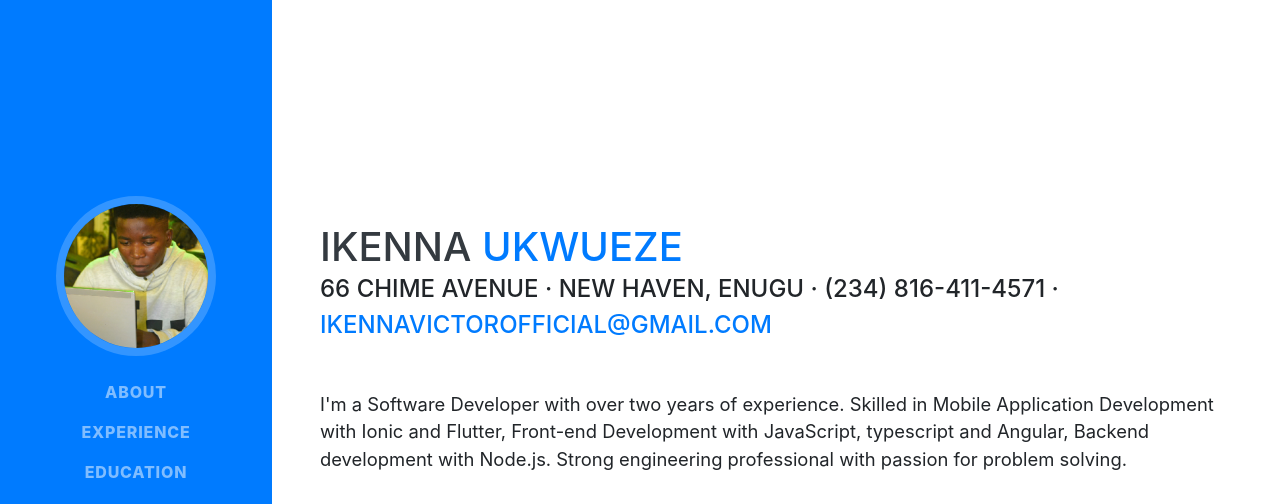
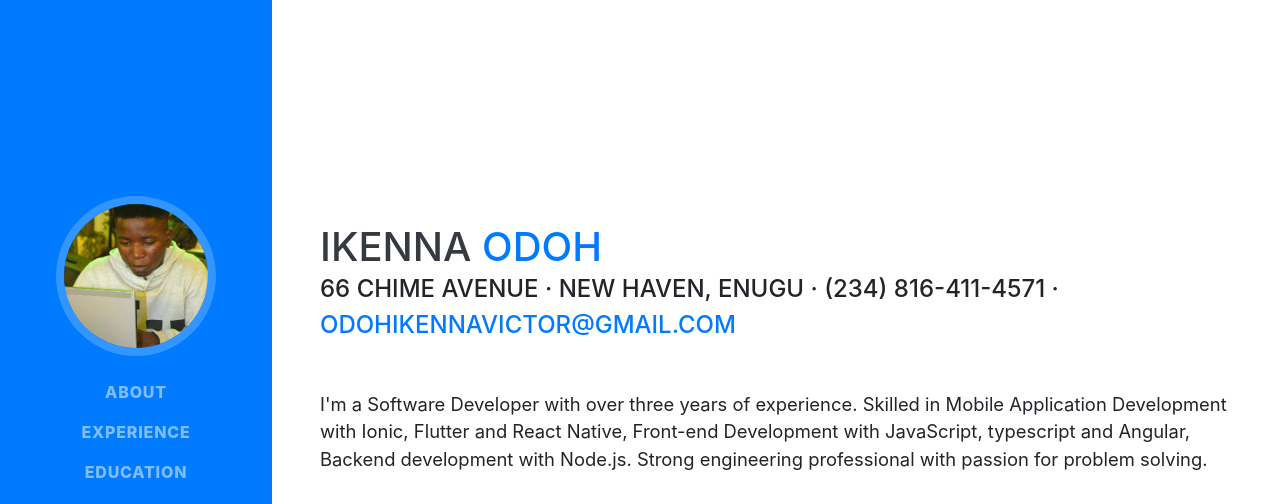
Before and after one commit to ikenna042/ikenna042.github.io, a website with bundled scripts: page index.html in a window 1280 px wide. Shown: the top 504 px of the page. Built offline with nearby package versions, Linux system fonts and the light colour scheme; a web font is replaced by a local one.

Commit message:
Modified skills and name

```diff
--- a/index.html
+++ b/index.html
@@ -27,7 +27,7 @@
 
   <nav class="navbar navbar-expand-lg navbar-dark bg-primary fixed-top" id="sideNav">
     <a class="navbar-brand js-scroll-trigger" href="#page-top">
-      <span class="d-block d-lg-none">Ikenna Ukwueze</span>
+      <span class="d-block d-lg-none">Ikenna Odoh</span>
       <span class="d-none d-lg-block">
         <img class="img-fluid img-profile rounded-circle mx-auto mb-2" src="img/ik.png" alt="">
       </span>
@@ -64,12 +64,12 @@
     <section class="resume-section p-3 p-lg-5 d-flex align-items-center" id="about">
       <div class="w-100">
         <h1 class="mb-0">Ikenna
-          <span class="text-primary">Ukwueze</span>
+          <span class="text-primary">Odoh</span>
         </h1>
         <div class="subheading mb-5">66 Chime Avenue · New Haven, Enugu · (234) 816-411-4571 ·
-          <a href="mailto:ikennavictorofficial@gmail.com">ikennavictorofficial@gmail.com</a>
+          <a href="mailto:odohikennavictor@gmail.com">odohikennavictor@gmail.com</a>
         </div>
-        <p class="lead mb-5">I'm a Software Developer with over two years of experience. Skilled in Mobile Application Development with Ionic and Flutter, Front-end Development with JavaScript, typescript and Angular, Backend development with Node.js. Strong engineering professional with passion for problem solving.</p>
+        <p class="lead mb-5">I'm a Software Developer with over three years of experience. Skilled in Mobile Application Development with Ionic, Flutter and React Native, Front-end Development with JavaScript, typescript and Angular, Backend development with Node.js. Strong engineering professional with passion for problem solving.</p>
         <div class="social-icons">
           <a href="https://www.linkedin.com/in/ikenna-victor/">
             <i class="fab fa-linkedin-in"></i>
```
